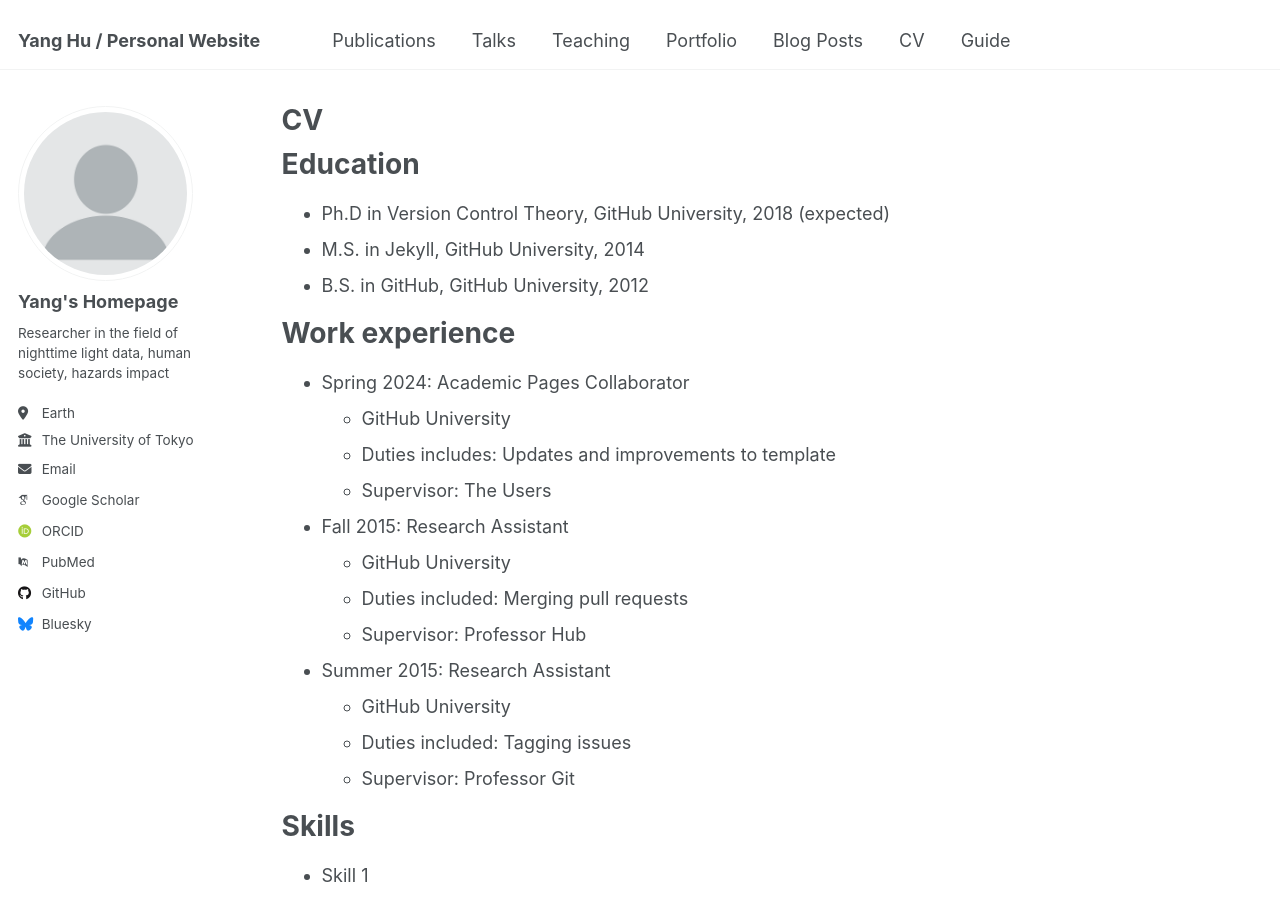
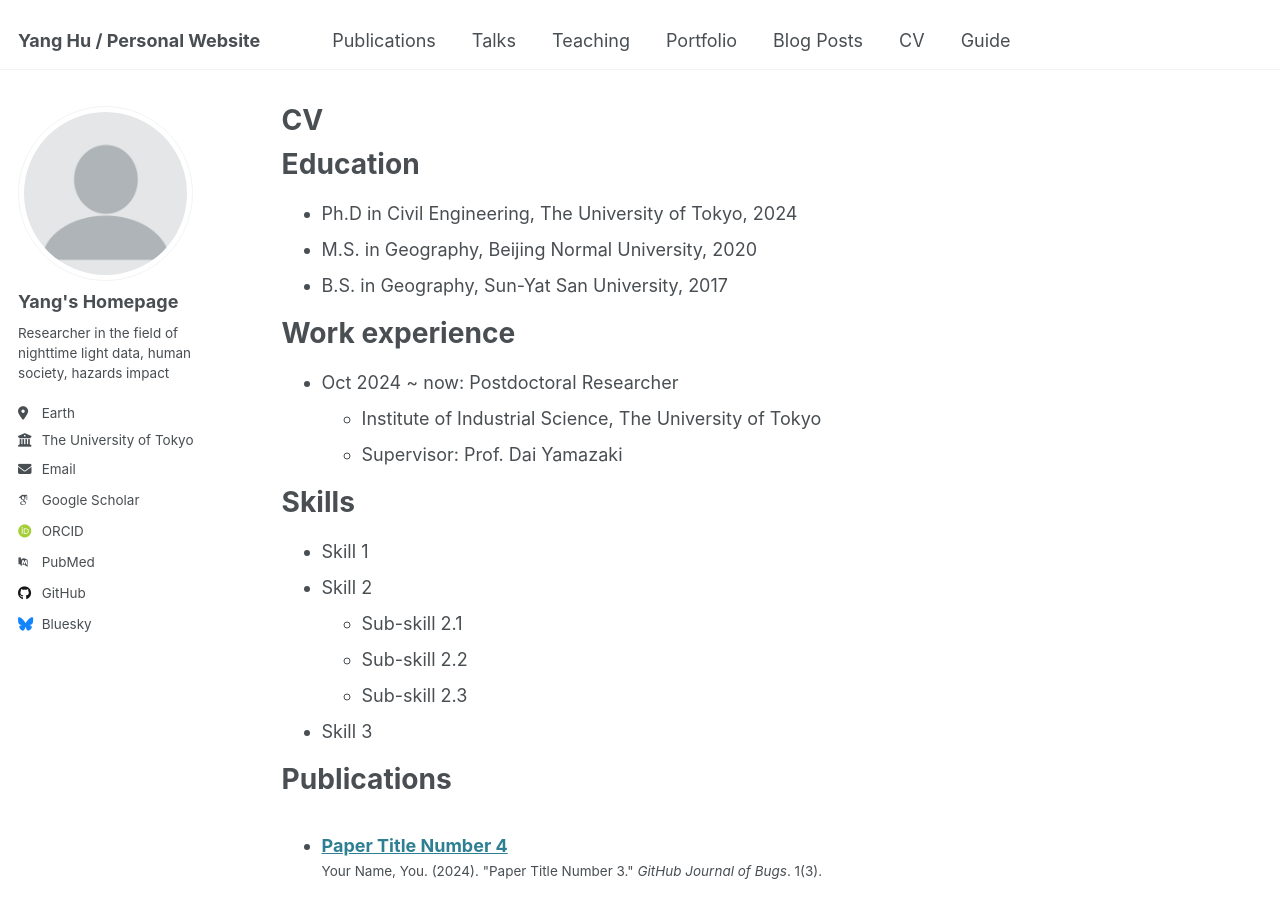
Before and after one commit to YangHU0724/YangHu.github.io, a Jekyll site: the page built from _pages/cv.md, in a window 1280 px wide and 900 px high. Built offline with Jekyll 4.4.1, drawn with Linux system fonts in a browser that asks for light colours; some web fonts are replaced.

Commit message:
Update cv.md

```diff
--- a/_pages/cv.md
+++ b/_pages/cv.md
@@ -11,26 +11,16 @@ redirect_from:
 
 Education
 ======
-* Ph.D in Version Control Theory, GitHub University, 2018 (expected)
-* M.S. in Jekyll, GitHub University, 2014
-* B.S. in GitHub, GitHub University, 2012
+* Ph.D in Civil Engineering, The University of Tokyo, 2024
+* M.S. in Geography, Beijing Normal University, 2020
+* B.S. in Geography, Sun-Yat San University, 2017
 
 Work experience
 ======
-* Spring 2024: Academic Pages Collaborator
-  * GitHub University
-  * Duties includes: Updates and improvements to template
-  * Supervisor: The Users
+* Oct 2024 ~ now: Postdoctoral Researcher
+  * Institute of Industrial Science, The University of Tokyo
+  * Supervisor: Prof. Dai Yamazaki
 
-* Fall 2015: Research Assistant
-  * GitHub University
-  * Duties included: Merging pull requests
-  * Supervisor: Professor Hub
-
-* Summer 2015: Research Assistant
-  * GitHub University
-  * Duties included: Tagging issues
-  * Supervisor: Professor Git
 
 Skills
 ======
```
